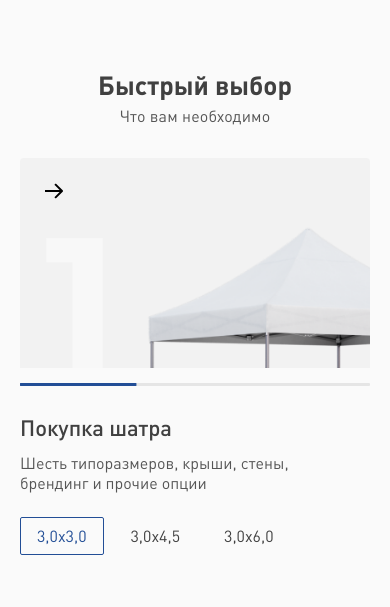
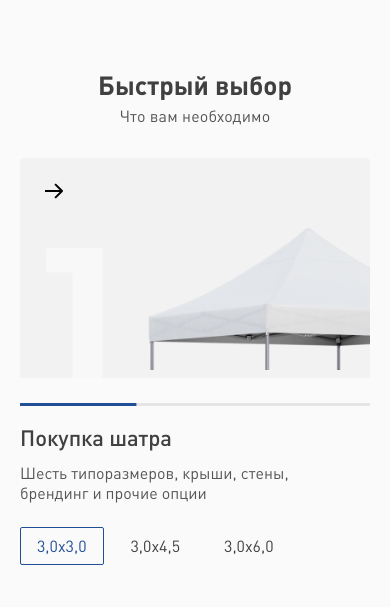
Before and after one commit to MaxyFrontend/tentbox, a Nuxt app: page / in a window 390 px wide. Shown: the part 961-1568 px from the top of the page. Built offline with nearby package versions, Linux system fonts and the light colour scheme.

Commit message:
adaptive for mobiles

```diff
--- a/assets/scss/media.scss
+++ b/assets/scss/media.scss
@@ -87,6 +87,7 @@
 @media (max-width:700px) {
     .container {
         width: 100%;
+        max-width: 500px;
     }
     .section--title {
         font-size: 26px;
@@ -102,7 +103,7 @@
     }
     .tent-card--image-inner {
         height: 70vw;
-        max-height: 210px;
+        max-height: 220px;
     }
     .tent-card--image {
         width: 100%;
@@ -120,7 +121,7 @@
         padding: 22px;
     }
     .swiper-pagination.swiper-pagination-progressbar.tents-slider--progressbar {
-        top: 225px;
+        top: 245px;
     }
 }
 @media (max-width:370px) {
@@ -158,9 +159,9 @@
         line-height: 20px;
     }
     .tent-card--image-inner {
-        max-height: 180px;
+        max-height: 200px;
     }
     .swiper-pagination.swiper-pagination-progressbar.tents-slider--progressbar {
-        top: 200px;
+        top: 220px;
     }
 }
--- a/components/section/MobileTentsSizes.vue
+++ b/components/section/MobileTentsSizes.vue
@@ -5,8 +5,10 @@
             <p class="mobile-tents-sizes__sub-title section--sub-title">И множество опций</p>
             <swiper :class="['mobile-tents-sizes__wrapper', { 'slider-touchmove': sliderTouchStart }]"
                 :modules="modules"
+                @after-init="SwiperMouseControl"
                 :speed="450"
                 :slidesPerView="1"
+                :mousewheel="true"
                 :allow-touch-move="true"
                 :space-between="40"
                 :pagination="{
@@ -108,14 +110,15 @@
 </template>
 
 <script setup>
-import { ref, onMounted } from 'vue'
+import { ref } from 'vue'
 import { Swiper, SwiperSlide } from 'swiper/vue'
 import 'swiper/css';
 import 'swiper/css/pagination';
 import 'swiper/css/grid';
 import 'swiper/css/a11y';
-import { Pagination, Grid, A11y } from 'swiper'
-const modules = [Pagination, Grid, A11y]
+import { Pagination, Grid, Mousewheel, A11y } from 'swiper'
+import SwiperMouseControl from '@/composables/SwiperMouseControl.js'
+const modules = [Pagination, Grid, Mousewheel, A11y]
 const sliderTouchStart = ref(false)
 const TouchStartHandle = () => {
     sliderTouchStart.value = true
--- a/components/section/OptionalEquipment.vue
+++ b/components/section/OptionalEquipment.vue
@@ -252,11 +252,6 @@ defineProps({
     }
 }
 @media (max-width:700px) {
-    .optional-equipment__wrapper {
-        margin: 36px auto 0;
-        max-width: 400px;
-        padding-bottom: 0;
-    }
     .optional-equipment__card {
         max-width: none;
         align-self: flex-start;
--- a/components/section/QuickChoose.vue
+++ b/components/section/QuickChoose.vue
@@ -249,7 +249,7 @@ defineProps({
 }
 @media (max-width:1200px) {
     .quick-choose__card_image-inner {
-        height: 30vw;
+        height: 70vw;
     }
 }
 @media (max-width:700px) {
```
